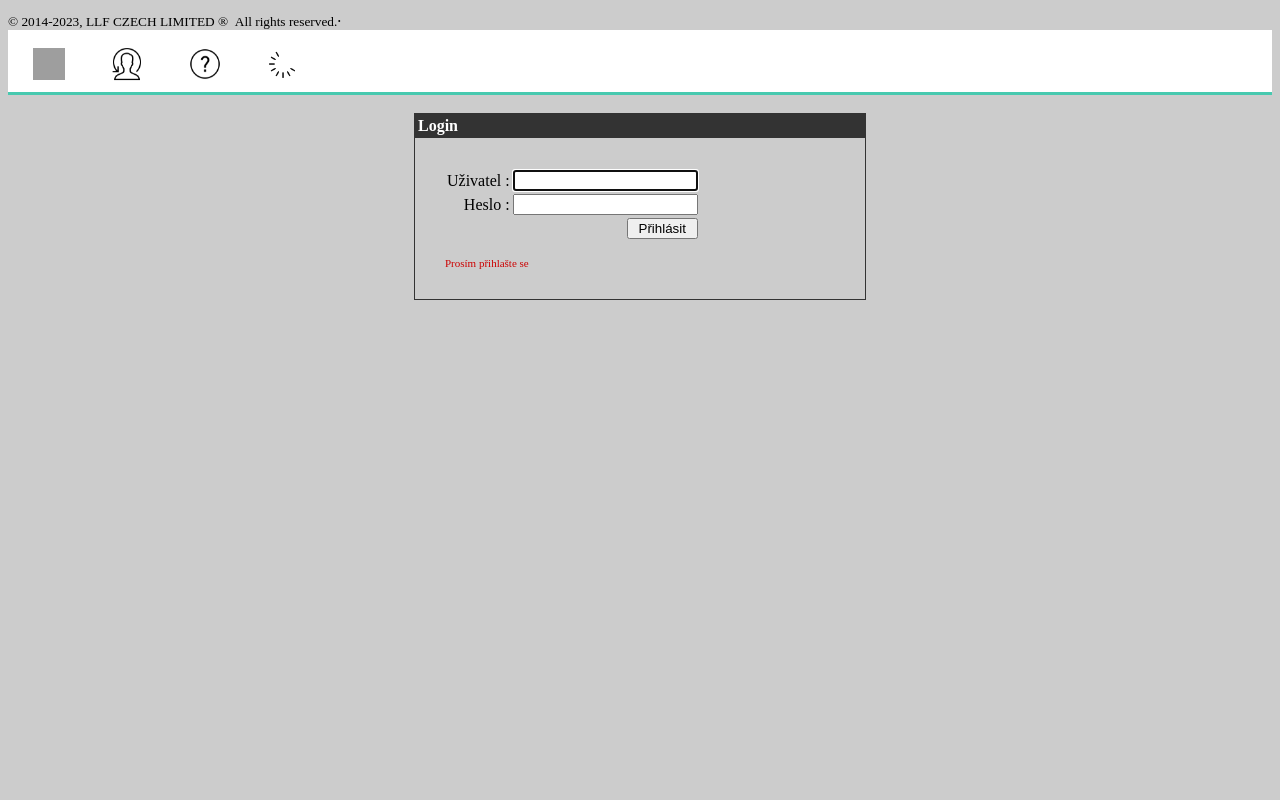
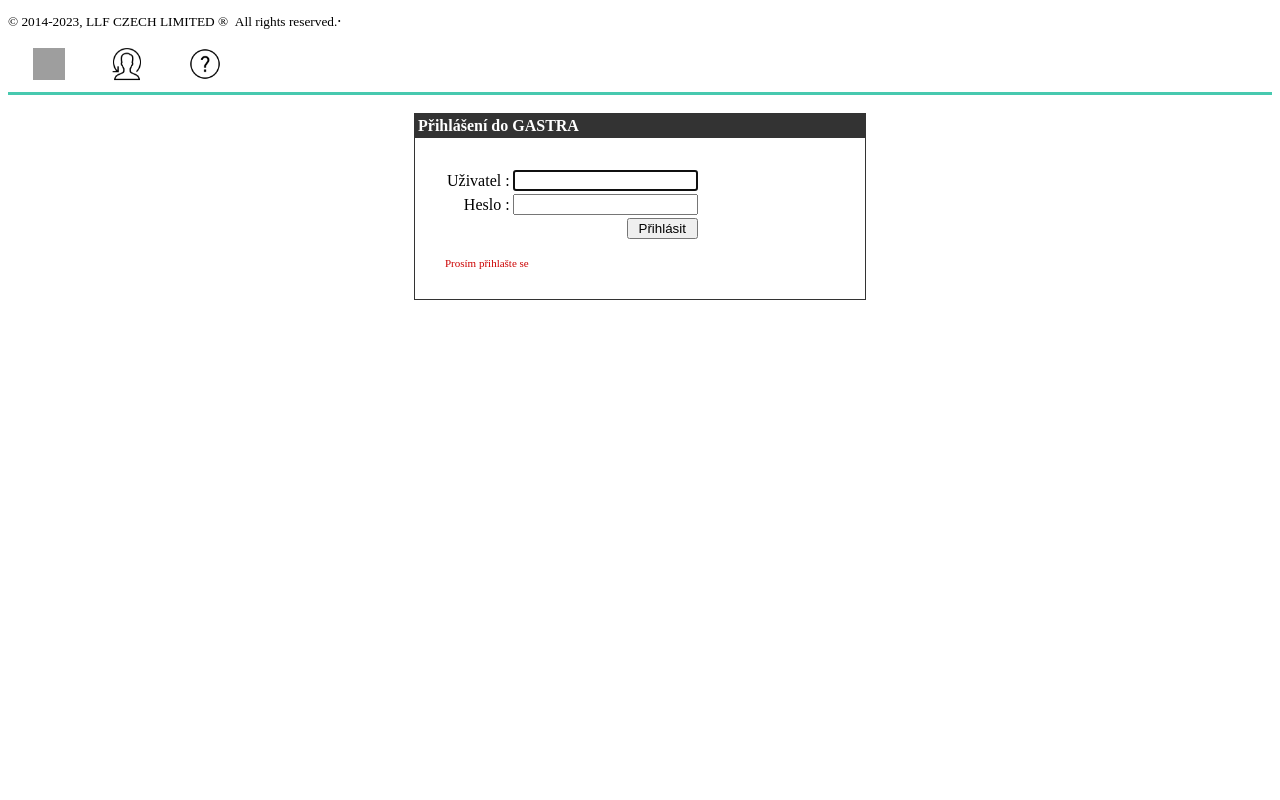
Before and after one commit to antoninecer/bar, a PHP site: page /login.php in a window 1280 px wide. Run offline with PHP 8.4, Linux system fonts and the light colour scheme; a stand-in replaces the project's code that opens the database connection; some libraries are stand-ins or nearby versions; grey boxes are pictures that could not be loaded.

Commit message:
logo do indexu https oprava menu

```diff
--- a/login.php
+++ b/login.php
@@ -3,6 +3,10 @@
 $hlavicka="Prihlasovaci obrazovaka";
 include('head.php');
 ?>
+
+
+
+
 <?php
    require_once('./inc/connect.php');
 
@@ -77,18 +81,13 @@ include('menu.php');
       }
    }
 ?>
-		<style>
-			body {
-				background-color: #cccccc;
-			}
-		</style>
    </head>
 
  <!-- <body bgcolor = "#FFFFFF"> -->
 <br>
       <div align = "center">
          <div style = "width:450px; border: solid 1px #333333; " align = "left">
-            <div style = "background-color:#333333; color:#FFFFFF; padding:3px;"><b>Login</b></div>
+            <div style = "background-color:#333333; color:#FFFFFF; padding:3px;"><b>Přihlášení do GASTRA</b></div>
 
             <div style = "margin:30px">
 
--- a/menu.php
+++ b/menu.php
@@ -5,19 +5,6 @@
    <meta http-equiv="X-UA-Compatible" content="IE=edge">
    <meta name="viewport" content="width=device-width, initial-scale=1">
    <link rel="stylesheet" href="styles.css">
-   <script src="jquery-latest.min.js" type="text/javascript"></script>
-   <script src="script.js"></script>
-   <style>
-    body {
-                        $background = appearance('menu','background');
-                        echo "background: url(\"".$background."\") no-repeat center center fixed;"; ?>
-                        background-color: #cccccc;
-                        -webkit-background-size: cover;
-                        -moz-background-size: cover;
-                        -o-background-size: cover;
-                        background-size: cover;
-    }
-   </style>
 </head>
 <body>
 <?php
@@ -37,7 +24,7 @@ session_start();
         var ajaxUrl = 'ajax.php';
         var urlPrefix = '';
 </script>
-<script type="text/javascript" src="http://translate.google.com/translate_a/element.js?cb=googleTranslateElementInit"></script>
+<script type="text/javascript" src="https://translate.google.com/translate_a/element.js?cb=googleTranslateElementInit"></script>
 <sub>&copy; 2014<script>new Date().getFullYear()>2010&&document.write("-"+new Date().getFullYear());</script>, LLF CZECH LIMITED&nbsp;&reg;&nbsp;&nbsp;All rights reserved.</sub>.
 <div id='cssmenu'>
 <ul>
@@ -80,13 +67,8 @@ if(isset($_SESSION['login_user']) ) { echo "<li ><b><i><a href='userpwd.php?id="
   <?php } ?>
    <li><a href = "logout.php" title="Login / Logout"><img width='32' height='32' src="img/changeuser.png"></a></li>
    <li><a href = "about.php" title="About application"><img width='32' height='32' src="img/help.png"></a></li>
-   <li><a href = "pokus.php" title="Pokus"><img width='32' height='32' src="img/spinner.gif"></a></li>
    <li><div id="google_translate_element"></div></li>
 </ul>
 </div>
-<?php
-if (isset($_SESSION['error'])) {echo $_SESSION['error'];
-$_SESSION['error'] = ""; }
-?>
 </body>
 <html>
```
Also changed, not shown: index.php (+10 -12 lines), img/logo.jpeg (added), img/logo.png (added), img/logo2.png (deleted).
